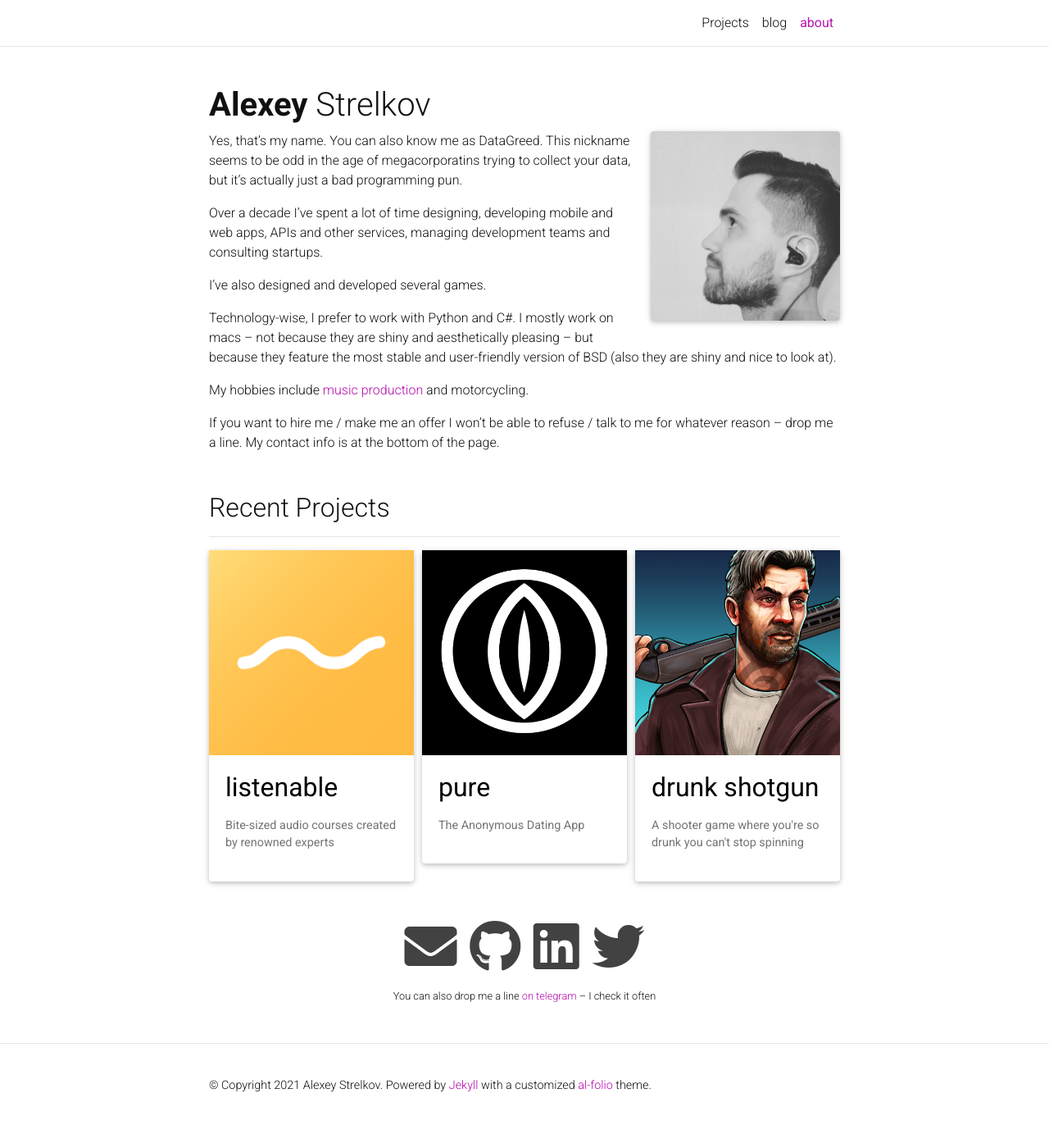
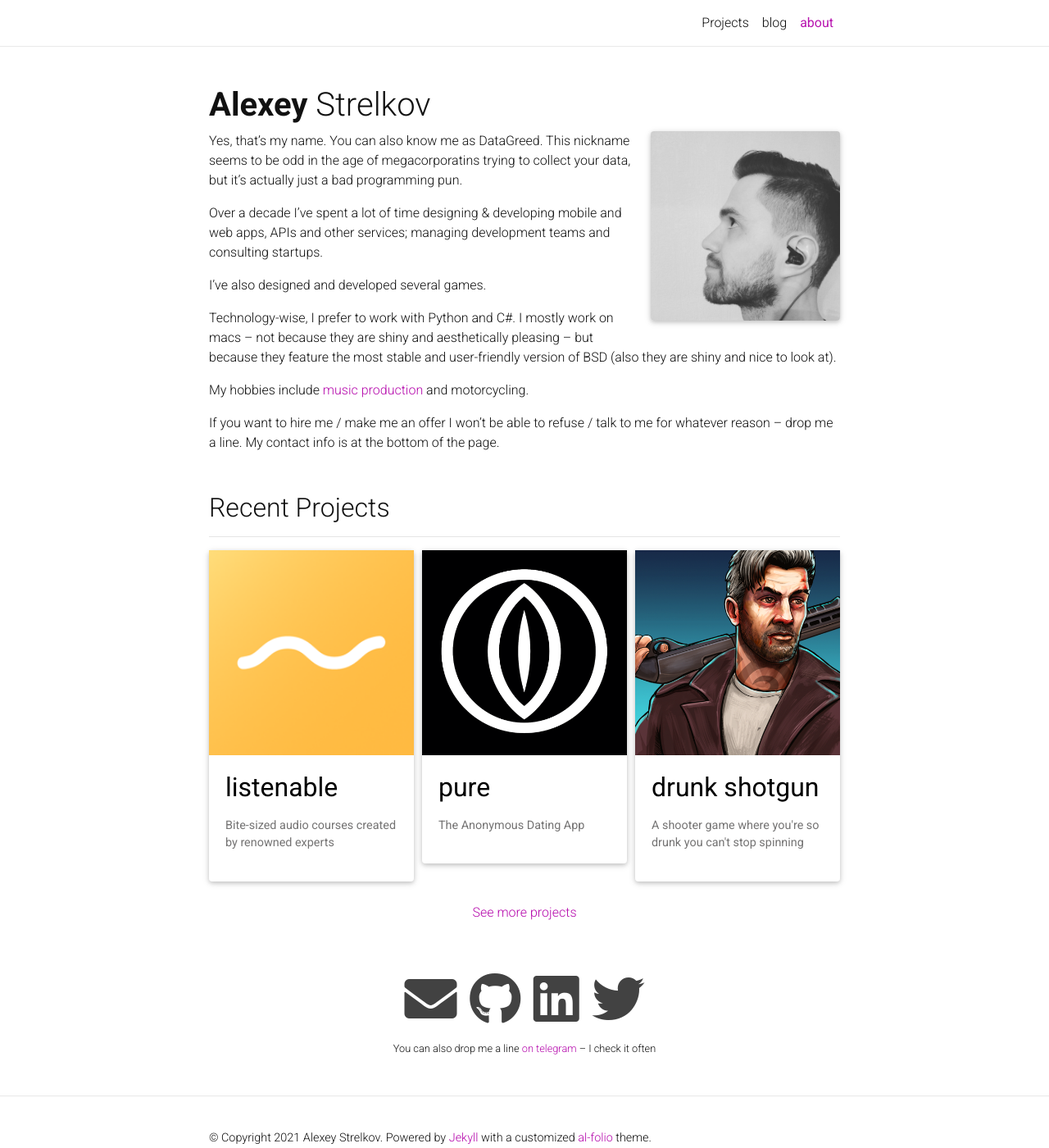
Before and after one commit to DataGreed/datagreed.pro, a Jekyll site: the page built from _pages/about.md, in a window 1280 px wide and 1400 px high. Shown: the whole window at 82% size. Built offline with Jekyll 4.4.1, drawn with Linux system fonts in a browser that asks for light colours; nearby versions of some CDN libraries; a style sheet for code colours, icons or effects is not loaded.

Commit message:
edited about section

```diff
--- a/_layouts/about.html
+++ b/_layouts/about.html
@@ -45,7 +45,7 @@ layout: default
     </div>
 
     {% for pp in site.pages %}
-      {% if pp.title =="projects"%}
+      {% if pp.title =="Projects"%}
         {% comment %} seems like an easiest way to get projects url without hardcoding {% endcomment %}
         <div class="text-center mt-3 mb-5"><a href="{{pp.url}}">See more projects</a></div>
       {%endif%}
--- a/_pages/about.md
+++ b/_pages/about.md
@@ -21,7 +21,7 @@ social: true  # includes social icons at the bottom of the page
 Yes, that's my name. You can also know me as DataGreed. This nickname seems to be odd in the age of
 megacorporatins trying to collect your data, but it's actually just a bad programming pun.
 
-Over a decade I've spent a lot of time designing, developing mobile and web apps, APIs and other services, managing
+Over a decade I've spent a lot of time designing & developing mobile and web apps, APIs and other services; managing
 development teams and consulting startups.
 
 I've also designed and developed several games.
```
